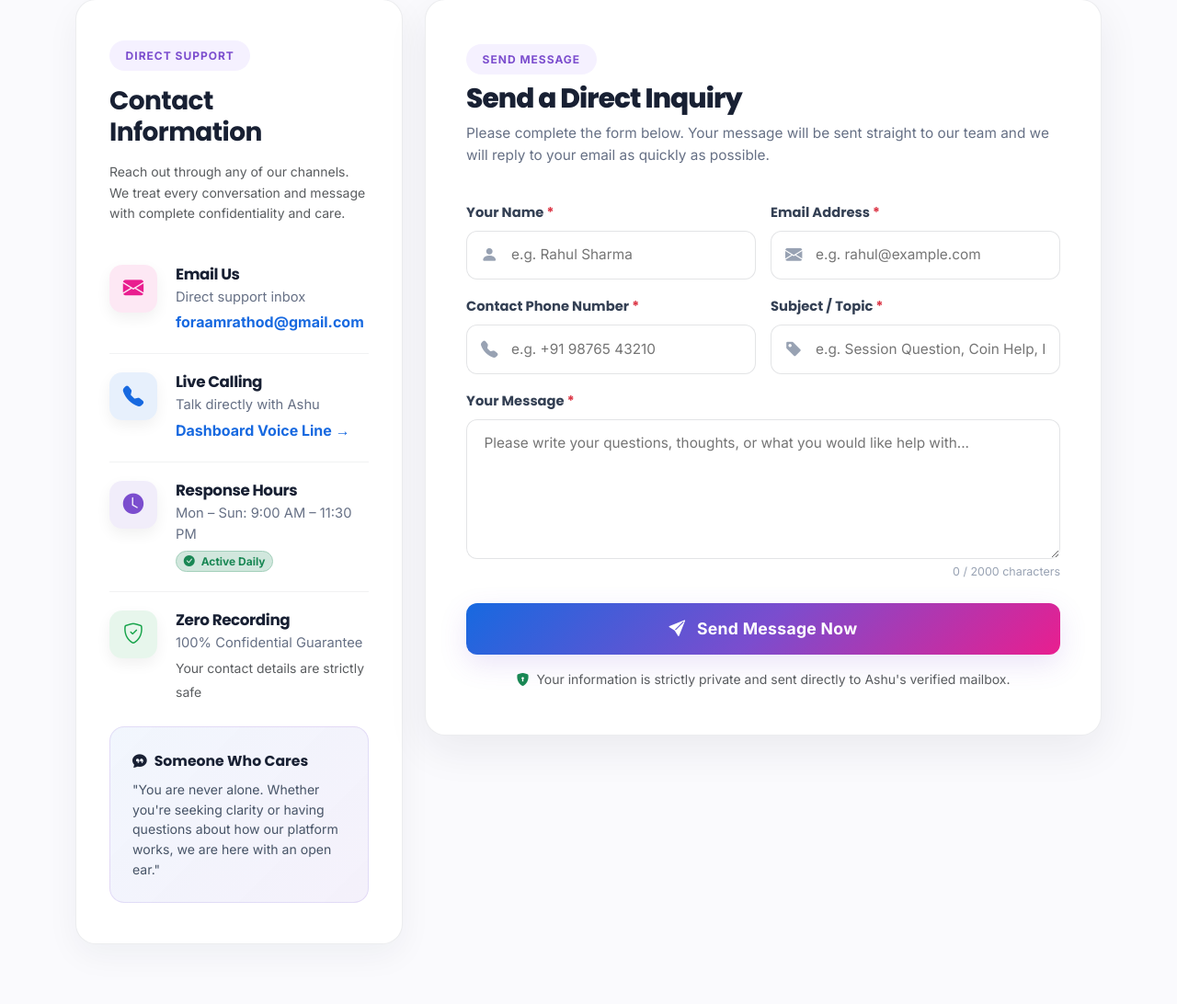
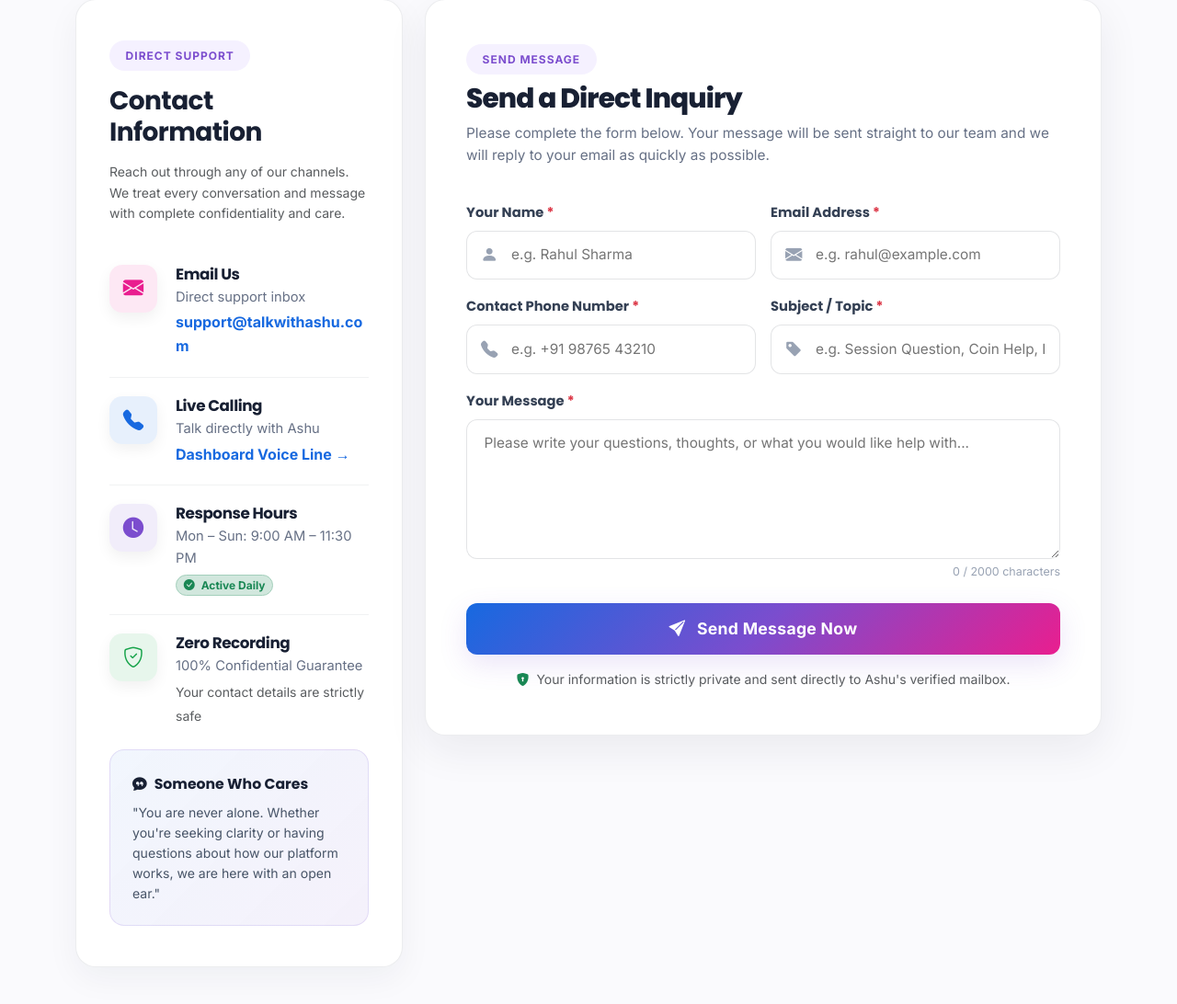
Before and after one commit to angelspacenter111/devinefriend, a Node project: template views/contact.ejs in a window 1280 px wide. Shown: the part 505-1597 px from the top of the page at 92% size. Run offline with Node 20 templates, Linux system fonts and the light colour scheme; the template is opened without the code that fills it, so the values that code supplies are empty; some libraries are stand-ins or nearby versions.

Commit message:
fix(contact): remove personal email and replace with support email

```diff
--- a/views/contact.ejs
+++ b/views/contact.ejs
@@ -47,8 +47,8 @@
                 <div>
                   <h6 class="contact-method-title">Email Us</h6>
                   <p class="contact-method-desc small">Direct support inbox</p>
-                  <a href="mailto:foraamrathod@gmail.com" class="contact-link-highlight">
-                    foraamrathod@gmail.com
+                  <a href="mailto:support@talkwithashu.com" class="contact-link-highlight">
+                    support@talkwithashu.com
                   </a>
                 </div>
               </div>
```
